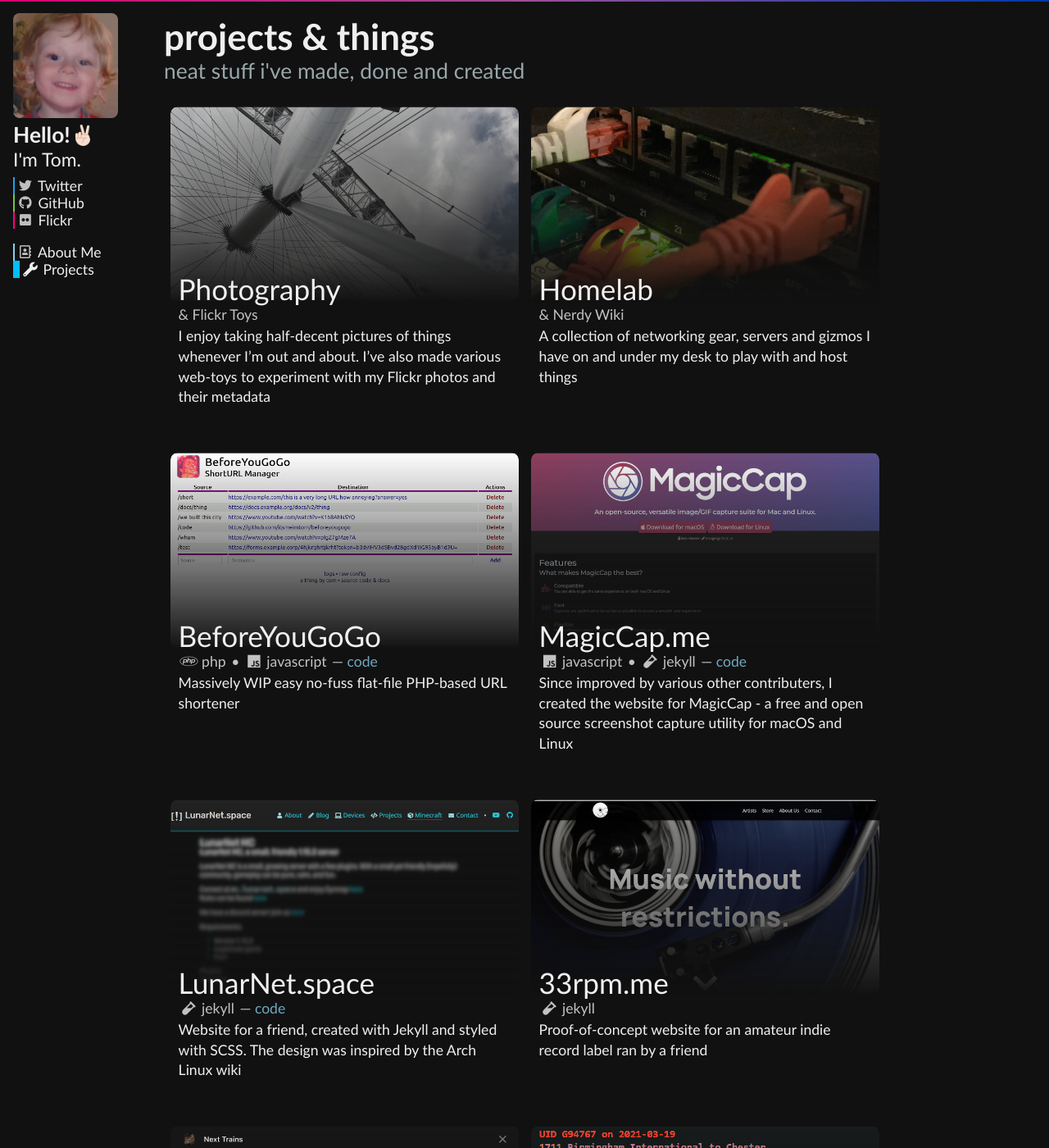
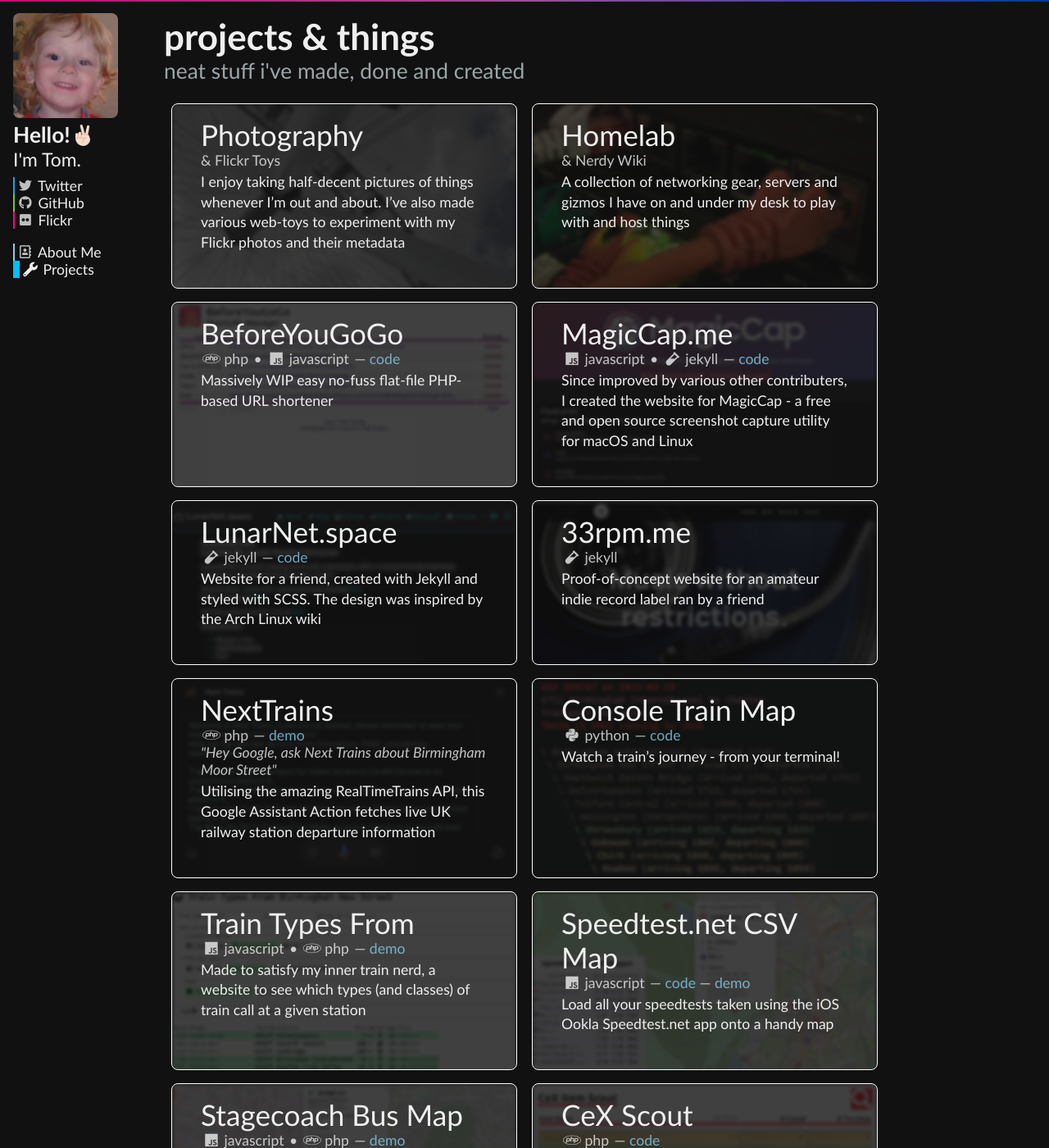
Before and after one commit to tomfishemoji/tomfishemoji.github.io, a Jekyll site: the page built from pages/projects.html, in a window 1280 px wide and 1400 px high. Shown: the whole window at 82% size. Built offline with Jekyll 4.4.1, drawn with Linux system fonts in a browser that asks for light colours; nearby versions of some CDN libraries.

Commit message:
projects page style tweaks

```diff
--- a/css/pages/projects.css
+++ b/css/pages/projects.css
@@ -5,54 +5,44 @@
     margin: 0;
     padding: 0;
     width: 100%;
+    list-style: none;
 }
 
 li.project {
     display: flex;
     flex-direction: column;
     flex-basis: 100%;
-    flex: 46%;
-    margin: 2%;
-    padding: 0;
-    border-radius: 4px;
-    pointer-events: none;
-    /* transition: background-color 0.2s; */
-}
-
-li.project a {
-    pointer-events: auto;
-}
-
-/* li.project:hover {
-    background-color: #222;
-} */
-
-li.project:hover img {
-    transform: translateY(-16px) scale(1.05);
+    flex: calc(40% - 2px);
+    position: relative;
+    overflow: hidden;
+    padding: 16px 4%;
+    margin: 8px 1%;
+    border: 1px solid #fff;
+    border-radius: 8px;
 }
 
 li.project img {
+    position: absolute;
+    top: 0;
+    left: 0;
+    opacity: 0.2;
+    z-index: -1;
     width: 100%;
-    margin-bottom: -32px;
-    border-radius: 8px;
-    mask-image: linear-gradient(to bottom, #000 0%, transparent 100%);
-    -webkit-mask-image: linear-gradient(to bottom, #000 0%, transparent 100%);
-    transform: translateY(0) scale(1.05);
-    transition: all 0.2s ease-out;
-    z-index: 0;
+    filter: blur(2px);
 }
 
 li a.project-title, li.project span.project-langs, li.project p {
-    z-index: 2;;
+    z-index: 2;
 }
 
 li a.project-title {
+    display: block;
     font-size: 2em;
     color: inherit;
     transition: color 0.2s;
 }
 
-li a.project-title:hover {
+li a.project-title[href]:hover {
     color: skyblue;
 }
 
```
